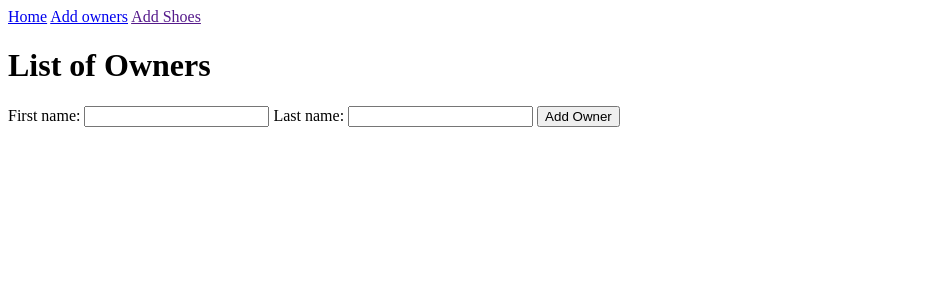
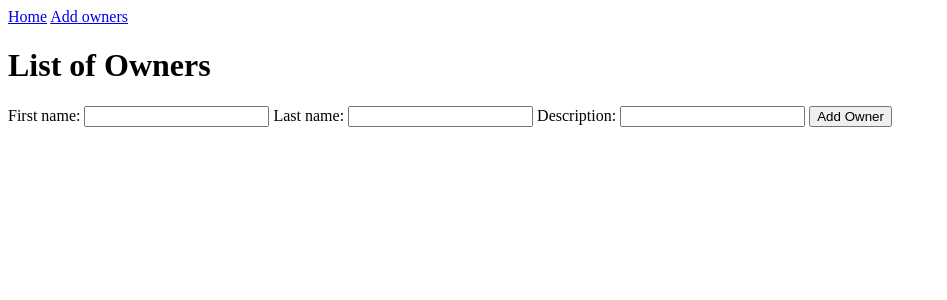
Before and after one commit to karljay98/QA-week-6-assessment, a Flask app: page /add_owner in a window 1280 px wide. Shown: the top 300 px of the page, without its empty margins (0-947 px from the left). Run offline with Flask 2, Linux system fonts and the light colour scheme.

Commit message:
3/4 functions

```diff
--- a/application/forms.py
+++ b/application/forms.py
@@ -1,10 +1,11 @@
 from flask_wtf import FlaskForm
-from wtforms import StringField, SubmitField
+from wtforms import StringField, SubmitField, IntegerField
 from wtforms.validators import DataRequired, Length
 
 class OwnersForm(FlaskForm):
     first_name = StringField('First name', validators=[DataRequired(), Length(max=50)])
     last_name = StringField('Last name', validators=[Length(max=70)])
+    description = StringField('Description', validators=[DataRequired(), Length(max=100)])
     submit = SubmitField('Add Owner')
 
 
@@ -12,4 +13,5 @@ class ShoesForm(FlaskForm):
     shoe_name = StringField('Shoe name', validators=[DataRequired(), Length(max=40)])
     shoe_size = StringField('Shoe size',validators=[DataRequired(), Length(max=20)])
     shoe_colour = StringField('Shoe colour', validators=[Length(max=20)])
+    owner_id = IntegerField('owner id')
     submit = SubmitField("Add shoe")
--- a/application/models.py
+++ b/application/models.py
@@ -4,6 +4,7 @@ class Owners(db.Model):
     id = db.Column(db.Integer, primary_key=True)
     first_name = db.Column(db.String(50), nullable=False)
     last_name = db.Column(db.String(70), nullable=False)
+    description = db.Column(db.String(100), nullable= False)
     shoes = db.relationship('Shoes', backref='owner')
 
 class Shoes(db.Model):
--- a/application/routes.py
+++ b/application/routes.py
@@ -15,20 +15,17 @@ def add_owner():
      form=OwnersForm()
 
      if request.method == "POST":
-         owner = Owners(first_name=form.first_name.data, last_name=form.last_name.data)
+         owner = Owners(first_name=form.first_name.data, last_name=form.last_name.data, description=form.description.data)
          db.session.add(owner)
          db.session.commit()
+         return redirect(url_for('index'))
 
 
      return render_template('add_owner.html', form=form)
 
-@app.route('/add_shoe', methods=['GET', 'POST'])
-def add_shoe():
-    form=ShoesForm()
-
-    if request.method == 'POST':
-        shoe = Shoes(shoe_name=form.shoe_name.data, shoes_size=form.shoe_size.data, shoe_colour=form.shoe_colour.data)
-        db.session.add(shoe)
-        db.session.commit()
-
-    return render_template('add_shoe', form=form)
+@app.route('/delete/<int:id>')
+def delete_owner(id):
+    owner = Owners.query.get(id)
+    db.session.delete(owner)
+    db.session.commit()
+    return redirect(url_for('index'))
--- a/application/templates/add_owner.html
+++ b/application/templates/add_owner.html
@@ -7,6 +7,7 @@
     {{ form.hidden_tag() }}
     {{ form.first_name.label }}: {{form.first_name}}
     {{ form.last_name.label }}: {{form.last_name}}
+    {{ form.description.label }}: {{form.description}}
     {{ form.submit }}
 
 </form>
--- a/application/templates/index.html
+++ b/application/templates/index.html
@@ -7,7 +7,10 @@
 <p>
     first_name: {{owner.first_name}}<br>
     last_name: {{owner.last_name}}<br>
-    id: {{owner.id}}
+    id: {{owner.id}}<br>
+    description: {{owner.description}}
+    <a href="{{ url_for('delete_owner', id=owner.id) }}">Delete</a>
 </p>
 {% endfor %}
+
 {% endblock body %}
--- a/application/templates/layout.html
+++ b/application/templates/layout.html
@@ -6,7 +6,7 @@
 
 <body>
     <navbar>
-        <a href="{{url_for('index')}}">Home</a> <a href="{{url_for('add_owner')}}">Add owners</a> <a href=""{{url_for('add_shoe')}}> Add Shoes </a>
+        <a href="{{url_for('index')}}">Home</a> <a href="{{url_for('add_owner')}}">Add owners</a>
     </navbar>
 
     <h1> List of Owners </h1>
```
Also changed, not shown: application/templates/add_shoe.html (deleted, +0 -15 lines).
